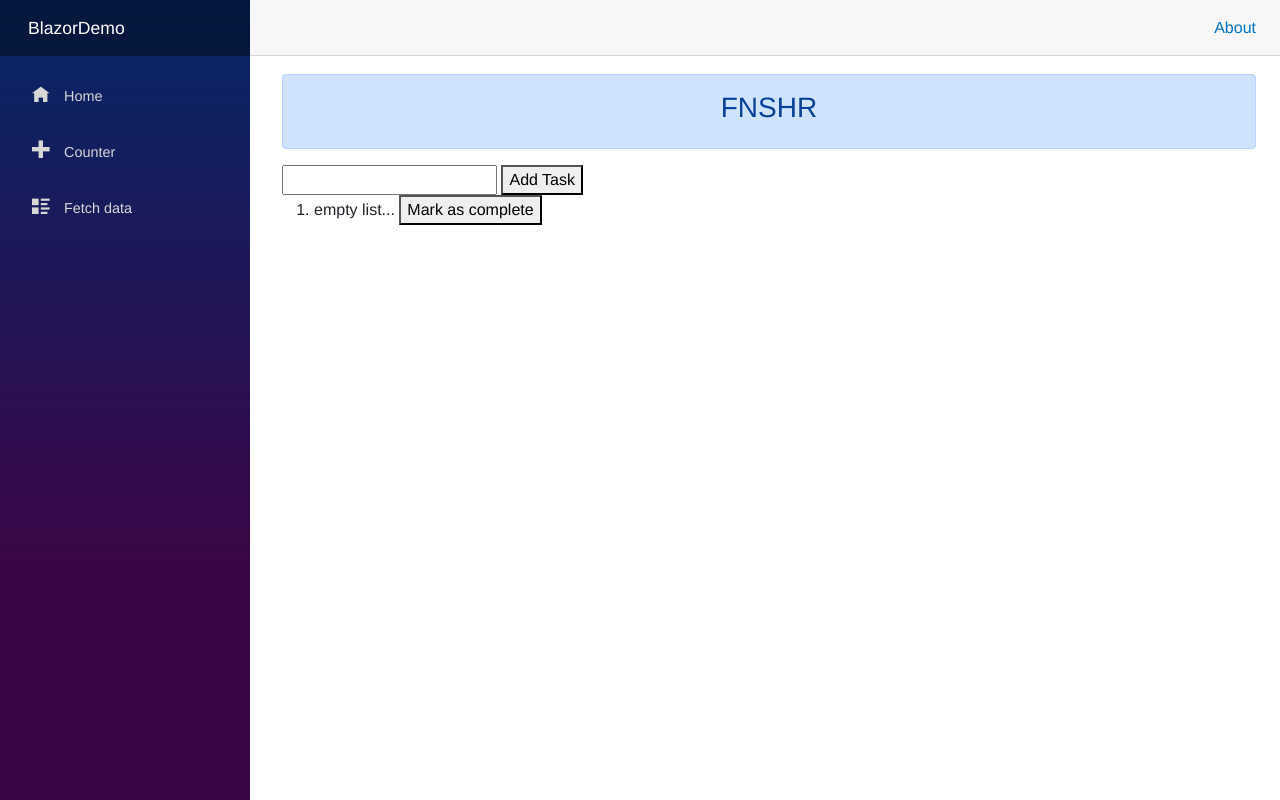
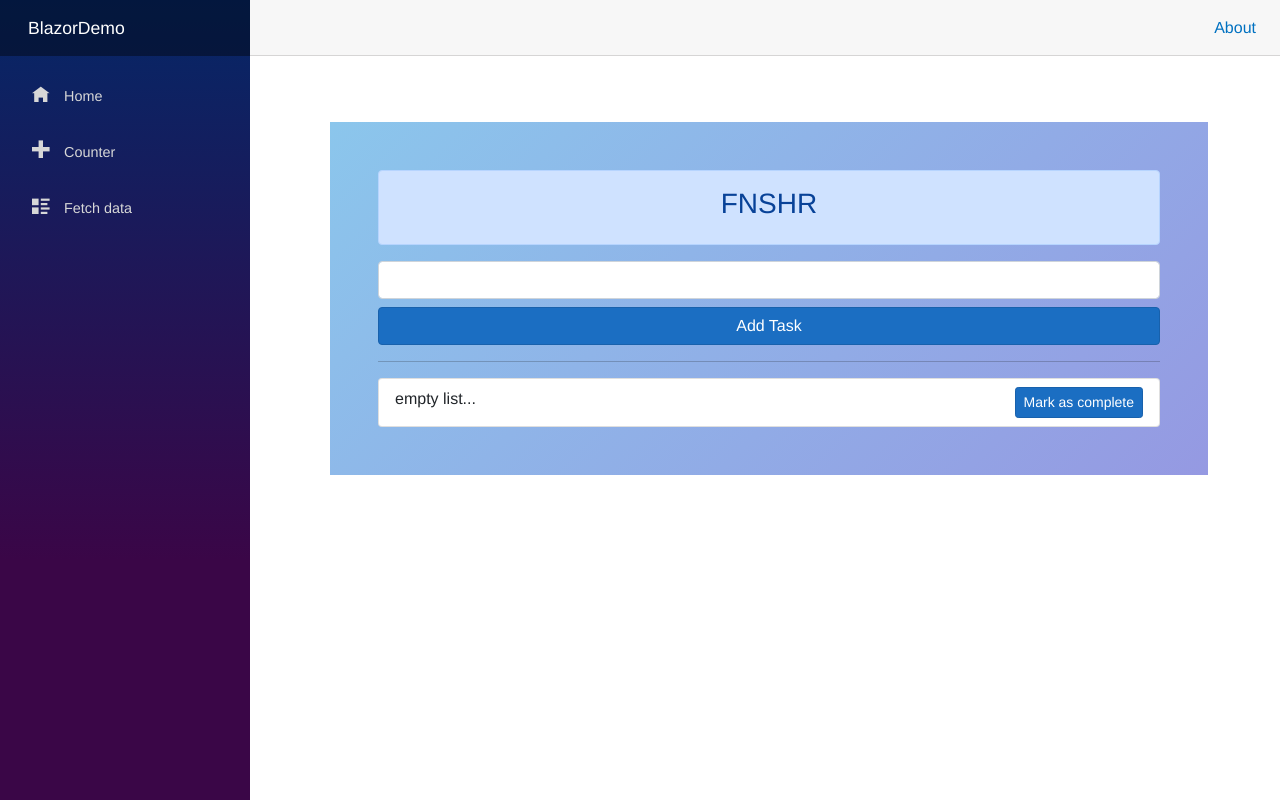
Before and after one commit to Akidoo/blazorExperimention, an ASP.NET Core app: page /todolist in a window 1280 px wide. Run offline with ASP.NET Core 8, Linux system fonts and the light colour scheme; style sheets or scripts are compiled from the project's sources.

Commit message:
update GUI

```diff
--- a/BlazorDemo/Pages/ToDoList.razor
+++ b/BlazorDemo/Pages/ToDoList.razor
@@ -1,20 +1,37 @@
+@inject NavigationManager _nav
+
 @page "/todolist"
 
 
-
+<div class="background-grad p-5 m-5">
 <div class="alert alert-primary" role="alert">
     <h3 class="text-center">FNSHR</h3>
+
 </div>
 
-<input type="text" @bind="newTask"/>
-<button @onclick="addTask">Add Task</button>
-<ol>
+<div class="d-grid gap-2">
+    <input class="form-control form-control.lg" type="text" @bind="newTask" />
+    <button class="btn btn-primary" @onclick="@(()=>_nav.NavigateTo("/AddTask"))">Add Task</button>
+</div>
+
+<hr/>
+
+<ol class="list-group">
     @foreach(string task in toDoList)
 {
-            <li>@task <button @onclick="(() => completeTask(task))">Mark as complete</button></li>
+       <li class="list-group-item">@task <button class="btn btn-primary btn-sm float-end" @onclick="(() => completeTask(task))">Mark as complete</button></li>
 }
 </ol>
+</div>
 
+
+<style type="text/css">
+
+    .background-grad{
+        background-color: #8BC6EC;
+        background-image: linear-gradient(135deg, #8BC6EC 0%, #9599E2 100%);
+    }
+</style>
 @code {
 
     List<string> toDoList = new() { "empty list..." };
@@ -22,7 +39,8 @@
 
     void addTask()
     {
-        if(string.IsNullOrWhiteSpace(newTask) == false)
+
+       if(string.IsNullOrWhiteSpace(newTask) == false)
         {
             toDoList.Add(newTask);
             newTask = "";
@@ -34,4 +52,4 @@
     {
         toDoList.Remove(completedTask);
     }
-}
+  }
```
Also changed, not shown: BlazorDemo/Pages/AddTask.razor (added, +7 -0 lines), 1 other file.
